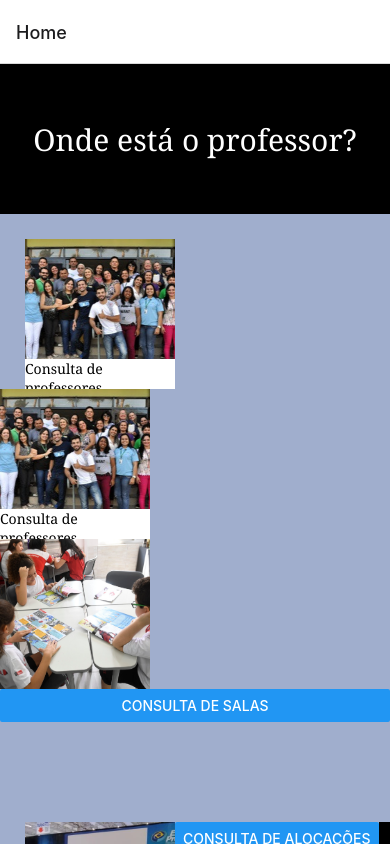
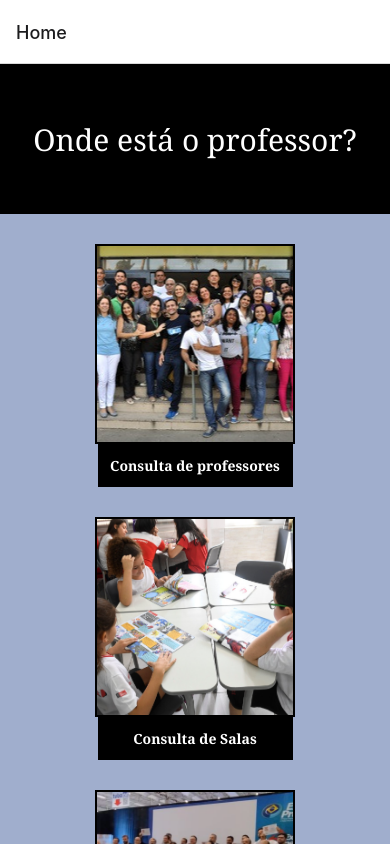
Before and after one commit to neewip/Onde-esta-o-professor, a React Native app in the folder frontend/: screen /Home in a window 390 px wide. Built offline with nearby package versions, Linux system fonts and the light colour scheme.

Commit message:
home feito

```diff
--- a/frontend/Screens/AlocacaoComponent.jsx
+++ b/frontend/Screens/AlocacaoComponent.jsx
@@ -7,12 +7,17 @@ const Alocacao = () => {
 
     <View style={styles.cabecalho}> Onde está o professor? </View>
 
-    <View style={styles.prof}> Professores </View>
+    <View style={styles.lugar}> Alocação </View>
 
-    <Button title="Pesquisar professores" onPress={() => Alert.alert('Disney amores!')}/>
+    <View style={styles.botao1}>
+    <Button title="Pesquisar Alocações" onPress={() => Alert.alert('Disney amores!')}/>
+    </View>
+
         <View style={styles.botao}>
     <Button title="Voltar" onPress={() => Alert.alert('Disney amores!')}/>
     </View>
+
+    <View style={styles.rodape}></View>
 
      <View style={styles.container}>
       <StatusBar style="auto"/>
@@ -40,20 +45,34 @@ const styles = StyleSheet.create({
     justifyContent:'center',
     fontFamily: 'georgia'
   },
-  prof:{
+  lugar:{
     color: 'white',
     fontSize: 25,
     fontFamily: 'georgia',
     alignItems: 'center',
     justifyContent:'center',
-    marginTop: 15
+    marginTop: 25
   },
   botao: {
     backgroundColor: '#a0aecd',
     alignItems: 'center',
     justifyContent: 'center',
-    marginTop: 250,
-    color: 'pink'
+    marginTop: 280
+  },
+  botao1: {
+    alignItems: 'center',
+    justifyContent: 'center',
+    marginTop: 15
+  },
+  rodape: {
+    backgroundColor: 'black',
+    width: 400,
+    height: 70,
+    alignItems: 'center',
+    fontSize: 30,
+    justifyContent:'center',
+    marginTop: 30
+
   }
 });
 
--- a/frontend/Screens/HomeScreen.jsx
+++ b/frontend/Screens/HomeScreen.jsx
@@ -1,90 +1,81 @@
-import { React, useState } from 'react';
-import { View, Button, ImageBackground } from 'react-native';
+import React from 'react';
+import { View } from 'react-native';
 import { useNavigation } from '@react-navigation/native';
-import { StyleSheet, Text, Pressable } from 'react-native';
+import { StyleSheet, Text, ScrollView, Button } from 'react-native';
 import { StatusBar } from 'react-native';
 import { Image } from 'react-native';
-import { ScrollView } from 'react-native';
+import { TouchableOpacity } from 'react-native';
+
 
 
 const HomeScreen = () => {
   const navigation = useNavigation();
-  const [pressed, setPressed] = useState(false);
-
 
   return (
     <ScrollView style={styles.tudo}>
-
       <View style={styles.cabecalho}>
         <Text style={styles.texto}>Onde está o professor?</Text>
       </View>
 
+      <View >
+
         <View style={styles.fundo}>
-        <Pressable
-          onPressIn={() => navigation.navigate('Professor')}>
-          <ImageBackground
+          <Image
             source={require("../assets/professores.png")}
             style={styles.imagem}
-          >
-            <Text style={styles.texto2}>Consulta de professores</Text>
-          </ImageBackground>
-
-        </Pressable>
+          />
+          <TouchableOpacity onPress={() => navigation.navigate('Professor')} style={styles.button}>
+            <Text style={styles.buttontext}>Consulta de professores</Text>
+          </TouchableOpacity>
         </View>
 
-      <Pressable
-          onPressIn={() => navigation.navigate('Professor')}>
-          <ImageBackground
-            source={require("../assets/professores.png")}
-            style={styles.imagem}
-          >
-            <Text style={styles.texto2}>Consulta de professores</Text>
-          </ImageBackground>
-
-        </Pressable>
-
-
+        <View style={styles.fundo}>
           <Image
             source={require("../assets/salas.png")}
             style={styles.imagem}
           />
-      <Button title="Consulta de salas" onPress={() => navigation.navigate('Sala')} />
-      <View style={styles.fundo2}>
+          <TouchableOpacity onPress={() => navigation.navigate('Sala')} style={styles.button}>
+            <Text style={styles.buttontext}>Consulta de Salas</Text>
+          </TouchableOpacity>
+        </View>
+
+      </View>
+
+
+      <View >
+
+        <View style={styles.fundo}>
           <Image
             source={require("../assets/alocacoes.png")}
             style={styles.imagem}
           />
-        <Button title="Consulta de Alocações" onPress={() => navigation.navigate('Alocacao')} />
+          <TouchableOpacity onPress={() => navigation.navigate('Alocacao')} style={styles.button}>
+            <Text style={styles.buttontext}>Consulta de Alocações</Text>
+          </TouchableOpacity>
+        </View>
+
+
+        <View style={styles.fundo}>
           <Image
             source={require("../assets/interrogacao.png")}
             style={styles.imagem}
           />
-        <Button title="Consulta de visão de alocações" onPress={() => navigation.navigate('Visao')} />
+          <TouchableOpacity onPress={() => navigation.navigate('Visao')} style={styles.button}>
+            <Text style={styles.buttontext}>Consulta de visão de alocações</Text>
+          </TouchableOpacity>        </View>
       </View>
-
-
-
-
-
 
 
 
       <StatusBar style="auto" />
     </ScrollView>
-
-
   );
 };
 
 export default HomeScreen;
 
 const styles = StyleSheet.create({
-  container: {
-    flex: 1,
-    backgroundColor: '#fff',
-    alignItems: 'center',
-    justifyContent: 'center',
-  },
+
   cabecalho: {
     backgroundColor: 'black',
     width: "100%",
@@ -99,42 +90,41 @@ const styles = StyleSheet.create({
     fontSize: 30,
 
   },
-
-  texto2: {
-    color: "black",
-    fontFamily: 'georgia',
-    width: "100%",
-    backgroundColor: "white",
-    height: 30,
-  },
   tudo: {
     backgroundColor: '#a0aecd'
   },
 
   imagem: {
-    width: 150,
-    height: 150,
+    width: 200,
+    height: 200,
     justifyContent: 'flex-end',
+    border: "2px solid black",
+
 
   },
 
   fundo: {
     display: 'flex',
-    justifyContent: 'space-between',
-    flexDirection: 'column',
-    marginLeft: 25,
-    marginRight: 25,
-    marginTop: 25,
     color: "black",
+    alignItems: "center",
+    marginTop: 30
   },
 
-  fundo2: {
-    display: 'flex',
-    justifyContent: 'space-between',
-    flexDirection: 'row',
-    marginLeft: 25,
-    marginRight: 25,
-    marginTop: 100
+
+
+  button: {
+    alignItems: 'center',
+    backgroundColor: 'black',
+    padding: 10,
+    width: "50%",
+    border: "2px solid black",
+  },
+
+  buttontext: {
+    fontFamily: 'georgia',
+    fontWeight: 'bold',
+    color: 'white',
+    textAlign: 'center',
   }
 
 
--- a/frontend/Screens/SalaComponent.jsx
+++ b/frontend/Screens/SalaComponent.jsx
@@ -7,9 +7,12 @@ const Sala = () => {
 
     <View style={styles.cabecalho}> Onde está o professor? </View>
 
-    <View style={styles.prof}> Professores </View>
+    <View style={styles.sala}> Sala </View>
 
-    <Button title="Pesquisar professores" onPress={() => Alert.alert('Disney amores!')}/>
+    <View style={styles.botao1}>
+    <Button title="Pesquisar Salas" onPress={() => Alert.alert('Disney amores!')}/>
+    </View>
+
         <View style={styles.botao}>
     <Button title="Voltar" onPress={() => Alert.alert('Disney amores!')}/>
     </View>
@@ -40,20 +43,34 @@ const styles = StyleSheet.create({
     justifyContent:'center',
     fontFamily: 'georgia'
   },
-  prof:{
+  sala:{
     color: 'white',
     fontSize: 25,
     fontFamily: 'georgia',
     alignItems: 'center',
     justifyContent:'center',
-    marginTop: 15
+    marginTop: 25
   },
   botao: {
     backgroundColor: '#a0aecd',
     alignItems: 'center',
     justifyContent: 'center',
-    marginTop: 250,
-    color: 'pink'
+    marginTop: 280
+  },
+  botao1: {
+    alignItems: 'center',
+    justifyContent: 'center',
+    marginTop: 15
+  },
+  rodape: {
+    backgroundColor: 'black',
+    width: 400,
+    height: 70,
+    alignItems: 'center',
+    fontSize: 30,
+    justifyContent:'center',
+    marginTop: 30
+
   }
 });
 
--- a/frontend/Screens/VisaoComponent.jsx
+++ b/frontend/Screens/VisaoComponent.jsx
@@ -1,25 +1,44 @@
 import { StatusBar } from 'expo-status-bar';
-import { StyleSheet, Text, View, Alert, Button } from 'react-native';
+import { useState } from 'react';
+import { StyleSheet, Text, View, Alert, Button, TextInput, ScrollView } from 'react-native';
 
 const Visao = () => {
+  const [CampoNome, setCampoNome] = useState("");
+
   return (
+    <ScrollView>
     <View style={styles.container}>
 
-    <View style={styles.cabecalho}> Onde está o professor? </View>
+      <View style={styles.cabecalho}> Onde está o professor? </View>
 
-    <View style={styles.prof}> Professores </View>
+      <View style={styles.visao1}> Consulta Visão </View>
 
-    <Button title="Pesquisar professores" onPress={() => Alert.alert('Disney amores!')}/>
-        <View style={styles.botao}>
-    <Button title="Voltar" onPress={() => Alert.alert('Disney amores!')}/>
-    </View>
 
-     <View style={styles.container}>
-      <StatusBar style="auto"/>
+      <TextInput
+        style={styles.input} // Aplica o estilo definido para input
+        placeholder="Digite seu nome" // Define um texto de placeholder
+        placeholderTextColor="#999" // Define a cor do texto do placeholder
+        value={CampoNome} // Define o valor atual do campo de entrada de texto como campoNome
+        onChangeText={(texto) => setCampoNome(texto)} // Atualiza o estado campoNome quando o texto do campo de entrada muda
+      />
 
-     </View>
+      <View style={styles.botao1}>
+        <Button color="black" title="Pesquisar Alocações" onPress={() => Alert.alert('Disney amores!')} />
+      </View>
+
+      <View style={styles.botao}>
+        <Button color="black" title="Voltar" onPress={() => Alert.alert('Disney amores!')} />
+      </View>
+
+      <View style={styles.rodape}></View>
+
+      <View style={styles.container}>
+        <StatusBar style="auto" />
+
+      </View>
 
     </View>
+    </ScrollView>
   );
 }
 
@@ -37,24 +56,45 @@ const styles = StyleSheet.create({
     color: 'white',
     alignItems: 'center',
     fontSize: 30,
-    justifyContent:'center',
+    justifyContent: 'center',
     fontFamily: 'georgia'
   },
-  prof:{
+  visao1: {
     color: 'white',
     fontSize: 25,
     fontFamily: 'georgia',
     alignItems: 'center',
-    justifyContent:'center',
-    marginTop: 15
+    justifyContent: 'center',
+    marginTop: 25
   },
   botao: {
     backgroundColor: '#a0aecd',
     alignItems: 'center',
     justifyContent: 'center',
-    marginTop: 250,
-    color: 'pink'
-  }
+    marginTop: 280
+  },
+  botao1: {
+    alignItems: 'center',
+    justifyContent: 'center',
+    marginTop: 15
+  },
+  rodape: {
+    backgroundColor: 'black',
+    width: 400,
+    height: 70,
+    alignItems: 'center',
+    fontSize: 30,
+    justifyContent: 'center',
+    marginTop: 30
+  },
+  input: {
+    backgroundColor: "#EEE", // Define a cor de fundo como um tom claro de cinza
+    padding: 10, // Define um preenchimento interno de 10 unidades
+    width: "90%", // Define a largura do campo de entrada como 100% do contêiner pai
+    marginBottom: 20, // Define uma margem inferior de 20 unidades
+    borderRadius: 5, // Define um raio de borda de 5 unidades para arredondar os cantos
+    marginTop: 15
+  },
 });
 
 export default Visao;
--- a/frontend/package.json
+++ b/frontend/package.json
@@ -14,6 +14,7 @@
     "@react-navigation/native": "^6.1.17",
     "@react-navigation/native-stack": "^6.9.26",
     "@react-navigation/stack": "^6.3.29",
+    "@rneui/themed": "^4.0.0-rc.8",
     "expo": "~51.0.11",
     "expo-status-bar": "~1.12.1",
     "react": "18.2.0",
```
Also changed, not shown: 1 other file (tests, documents, lock files or other folders). Lines whose indentation alone changed are shown as unchanged.
